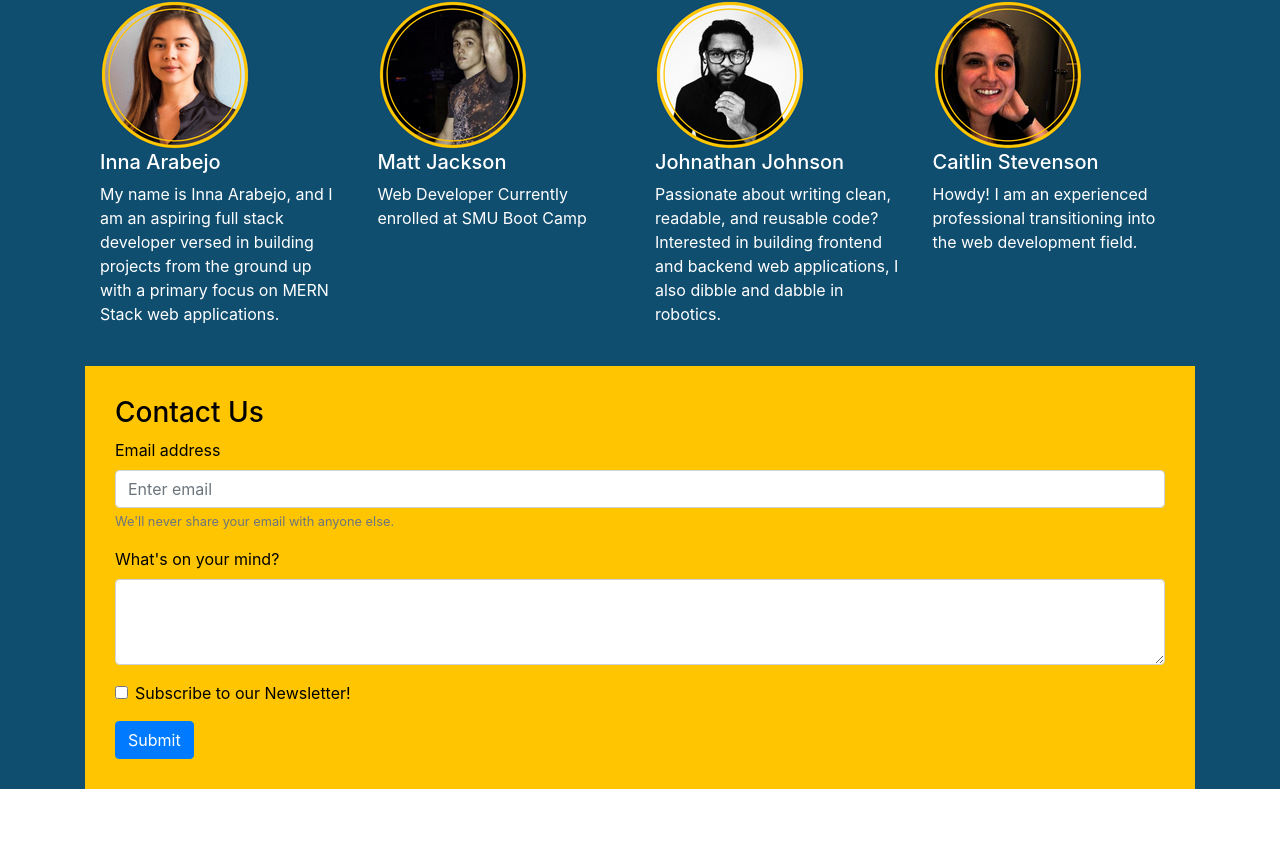
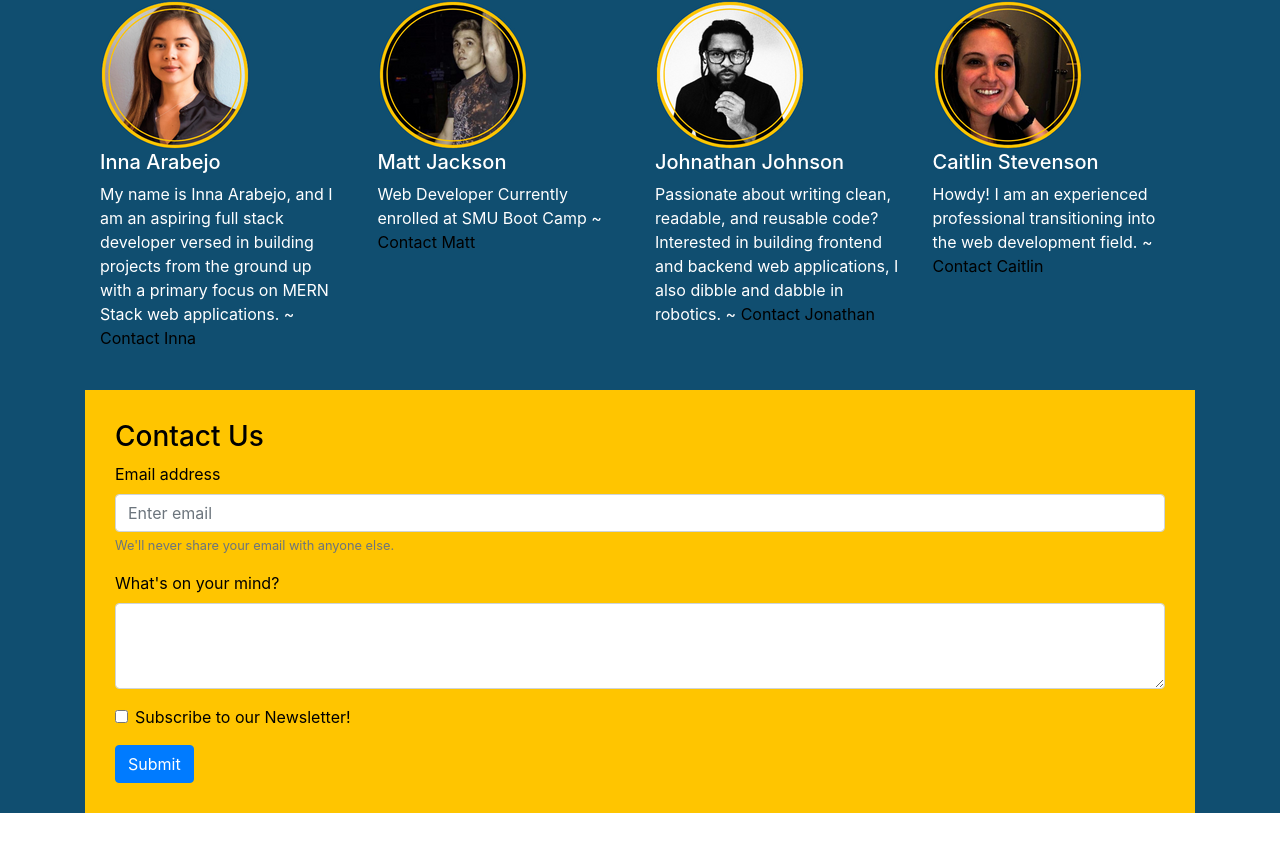
Before and after one commit to caitlinscodes/fgp_job_searchify, a React (Create React App) app in the folder client/: page / in a window 1280 px wide. Shown: the part 1024-1875 px from the top of the page. Built offline with nearby package versions, Linux system fonts and the light colour scheme.

Commit message:
Add Contact info for Splash page

```diff
--- a/client/src/components/Splash/Splash.jsx
+++ b/client/src/components/Splash/Splash.jsx
@@ -21,25 +21,40 @@ function Splash() {
             <Row>
               {/* <h1>JOB.searchify(</h1><Type /><h1>)</h1> */}
               <img src={Logo} alt="JOB.searchify logo" className="img-fluid" />
-
             </Row>
           </Container>
           <br></br>
           <Container className="splash-description">
             <Row>
-            <Col><img src={JobSearch} alt="computer"/></Col>
+              <Col>
+                <img src={JobSearch} alt="computer" />
+              </Col>
               <Col>
                 <h3>Find Your Next Tech Job</h3>
-              <p>Looking for a career in tech but don't know where to start? Our tech industry job search platform is your one stop shop for your next job search. Our user friendly search engine weeds through thousands of postings to bring you the best tech jobs around. Happy Job Hunting!</p>
+                <p>
+                  Looking for a career in tech but don't know where to start?
+                  Our tech industry job search platform is your one stop shop
+                  for your next job search. Our user friendly search engine
+                  weeds through thousands of postings to bring you the best tech
+                  jobs around. Happy Job Hunting!
+                </p>
               </Col>
             </Row>
             <br></br>
             <Row>
               <Col>
                 <h3>Build the Perfect Resume</h3>
-              <p>Crafting a resume can be time consuming and confusing, but with our built in Resume Builder you'll have a professional CV ready in minutes. Put your best foot forward in the job application process and create an account with us to start building your resume today!</p>
+                <p>
+                  Crafting a resume can be time consuming and confusing, but
+                  with our built in Resume Builder you'll have a professional CV
+                  ready in minutes. Put your best foot forward in the job
+                  application process and create an account with us to start
+                  building your resume today!
+                </p>
               </Col>
-            <Col><img src={Resume} alt="resume"/></Col>
+              <Col>
+                <img src={Resume} alt="resume" />
+              </Col>
             </Row>
           </Container>
           <br></br>
@@ -47,24 +62,41 @@ function Splash() {
             <h3>About the Creators</h3>
             <Row>
               <Col>
-              <img src={IArabejo} alt="Inna Profile"/>
+                <img src={IArabejo} alt="Inna Profile" />
                 <h5>Inna Arabejo</h5>
-              <p>My name is Inna Arabejo, and I am an aspiring full stack developer versed in building projects from the ground up with a primary focus on MERN Stack web applications. </p>
+                <p>
+                  My name is Inna Arabejo, and I am an aspiring full stack
+                  developer versed in building projects from the ground up with
+                  a primary focus on MERN Stack web applications.{" ~ "}
+                  <a href="https://github.com/inna-arabejo">Contact Inna</a>
+                </p>
               </Col>
               <Col>
-              <img src={MJackson} alt="Matt Profile"/>
+                <img src={MJackson} alt="Matt Profile" />
                 <h5>Matt Jackson</h5>
-              <p>Web Developer Currently enrolled at SMU Boot Camp </p>
+                <p>
+                  Web Developer Currently enrolled at SMU Boot Camp{" ~ "}
+                  <a href="https://github.com/Matt4292">Contact Matt</a>
+                </p>
               </Col>
               <Col>
-              <img src={JJohnson} alt="Jonathan Johnson"/>
+                <img src={JJohnson} alt="Jonathan Johnson" />
                 <h5>Johnathan Johnson</h5>
-              <p>Passionate about writing clean, readable, and reusable code? Interested in building frontend and backend web applications, I also dibble and dabble in robotics. </p>
+                <p>
+                  Passionate about writing clean, readable, and reusable code?
+                  Interested in building frontend and backend web applications,
+                  I also dibble and dabble in robotics.{" ~ "}
+                  <a href="https://github.com/jayBassMan">Contact Jonathan</a>
+                </p>
               </Col>
               <Col>
-              <img src={CStev} alt="Caitlin Profile"/>
+                <img src={CStev} alt="Caitlin Profile" />
                 <h5>Caitlin Stevenson</h5>
-              <p>Howdy! I am an experienced professional transitioning into the web development field. </p>
+                <p>
+                  Howdy! I am an experienced professional transitioning into the
+                  web development field.{" ~ "}
+                  <a href="https://github.com/caitlinscodes">Contact Caitlin</a>
+                </p>
               </Col>
             </Row>
           </Container>
@@ -77,7 +109,6 @@ function Splash() {
           </Router> */}
 
           <ContactForm />
-
         </Container>
       </section>
     </ThemeProvider>
```
Also changed, not shown: 1 other file (tests, documents, lock files or other folders). Lines whose indentation alone changed are shown as unchanged.
